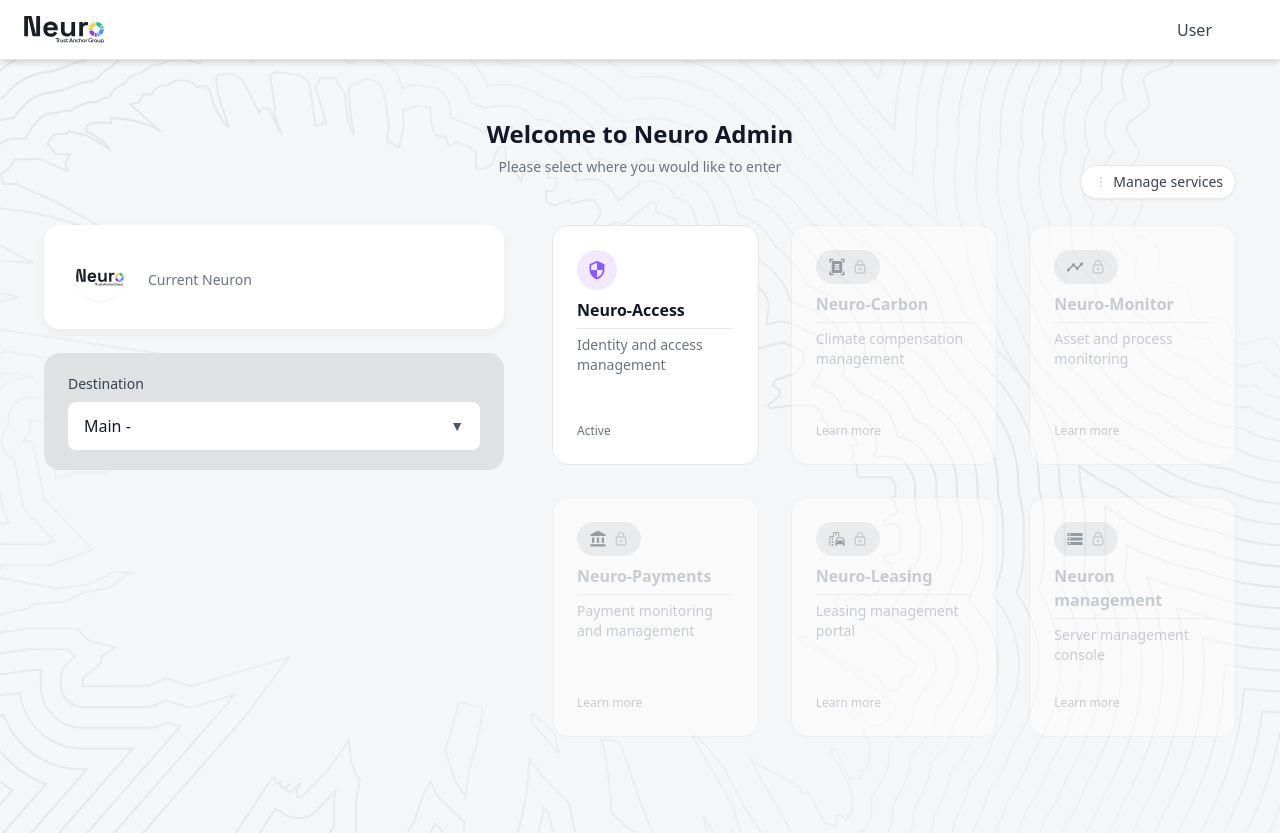
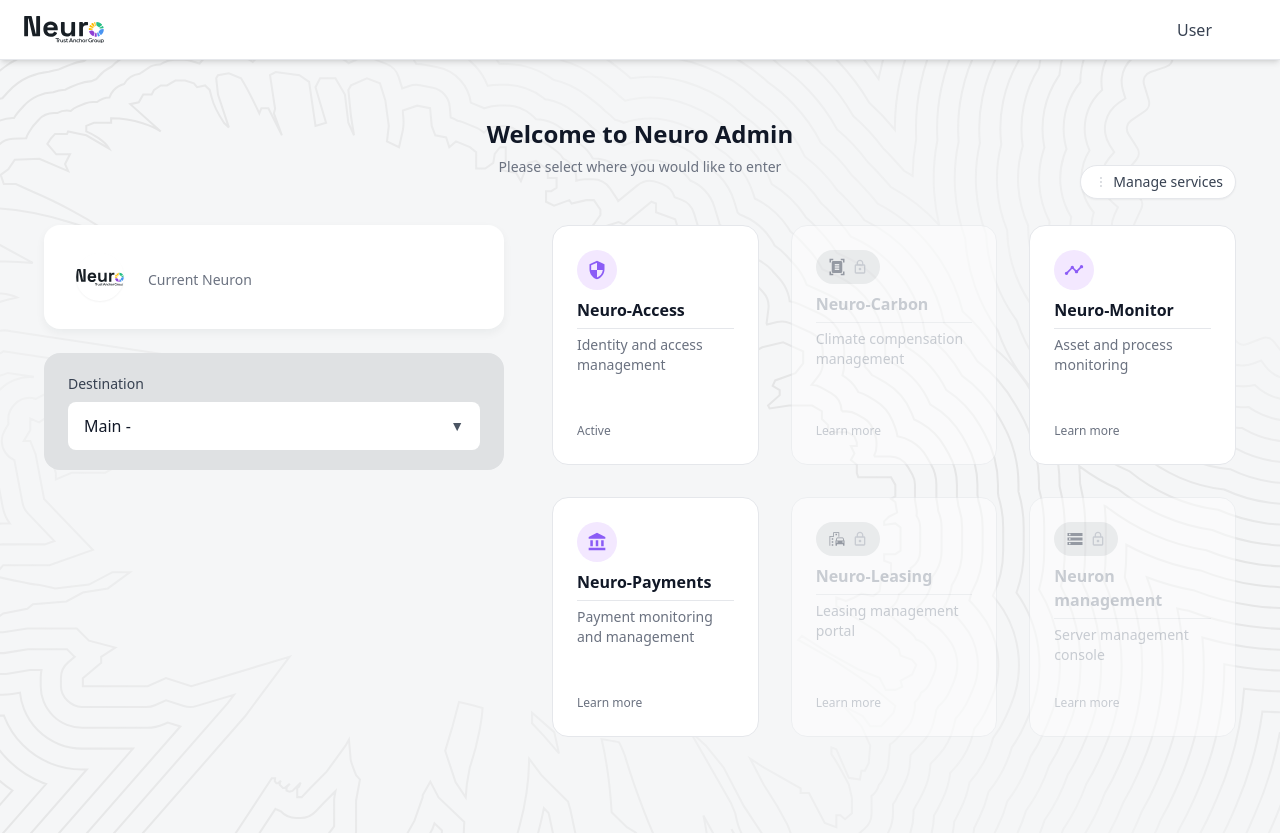
Before and after one commit to Trust-Anchor-Group/Neuro-Admin, a Next.js app: page /landingpage in a window 1280 px wide. Built offline with nearby package versions, Linux system fonts and the light colour scheme; no server answers.

Commit message:
feat: update service links and unlock Neuro-Monitor and Neuro-Payments for access

```diff
--- a/src/app/(landingpage)/landingpage/page.jsx
+++ b/src/app/(landingpage)/landingpage/page.jsx
@@ -41,19 +41,21 @@ const services = [
     icon: MdOutlineTimeline,
     iconColor: 'text-[#8B5CF6]',
     iconBg: 'bg-[#F3E8FF]',
-    href: '/neuro-monitor',
+    href: 'https://neuro-exchange.com/pri/dashboard/',
     status: 'Learn more',
-    locked: true,
+    locked: false,
+    newTab: true,
   },
   {
     title: 'Neuro-Payments',
     description: 'Payment monitoring and management',
     icon: MdAccountBalance,
-    iconColor: 'text-gray-400',
-    iconBg: 'bg-gray-100',
-    href: '#',
+    iconColor: 'text-[#8B5CF6]',
+    iconBg: 'bg-[#F3E8FF]',
+    href: 'https://neuro-admin.com/site/loginqr',
     status: 'Learn more',
-    locked: true,
+    locked: false,
+    newTab: true,
   },
   {
     title: 'Neuro-Leasing',
@@ -174,6 +176,9 @@ export default function LandingPage() {
                 <Link
                   key={index}
                   href={item.locked ? '#' : item.href}
+                  // Open external (absolute) URLs in new tab
+                  target={!item.locked && /^https?:\/\//i.test(item.href) ? '_blank' : undefined}
+                  rel={!item.locked && /^https?:\/\//i.test(item.href) ? 'noopener noreferrer' : undefined}
                   className={`group rounded-[16px] border border-gray-200 bg-white p-[24px] w-full h-[240px] flex flex-col justify-between transition duration-200 ${item.locked ? 'opacity-50 hover:opacity-100 ' : 'hover:shadow-md'
                     }`}
                 >
```
